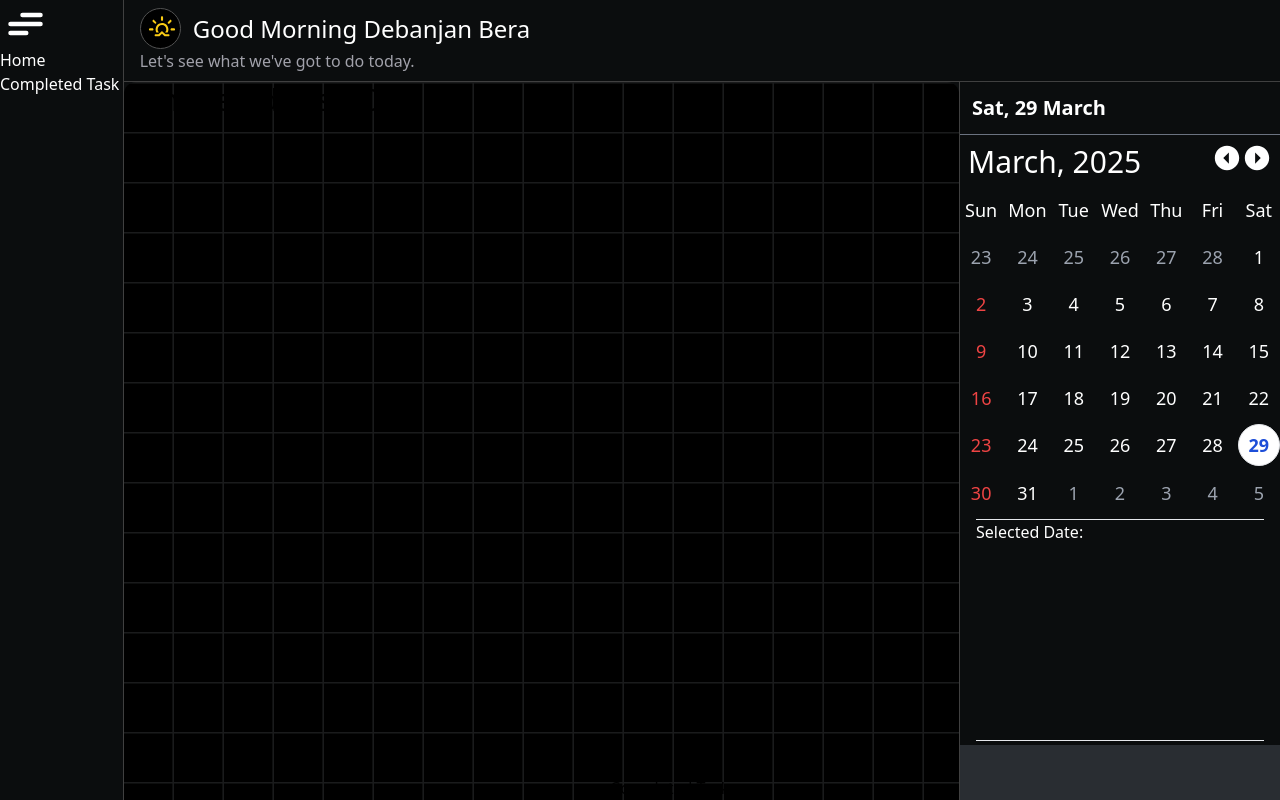
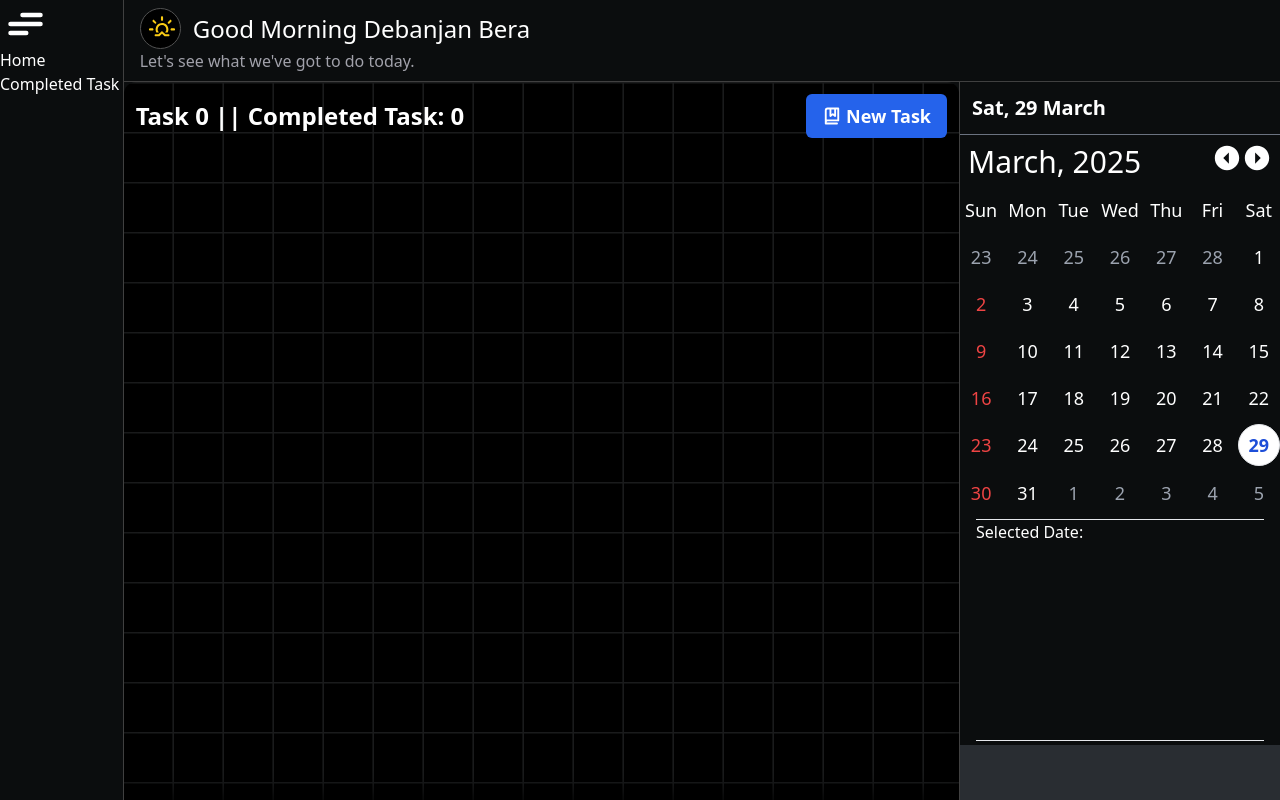
Before and after one commit to debanjan-bera/To-Do-Application, a React (Vite) app: page /completedTask in a window 1280 px wide. Built offline with nearby package versions, Linux system fonts and the light colour scheme.

Commit message:
refactor: Clean up and enhance CompletedTask component with improved task handling and context menu functionality

```diff
--- a/src/Components/layout/Calender/Calender.jsx
+++ b/src/Components/layout/Calender/Calender.jsx
@@ -20,6 +20,7 @@ export const CalenderComponent = () => {
   ];
 
   const year = currentDate.getFullYear();
+  // const year = 1945
   const month = currentDate.getMonth();
   const firstDay = new Date(year, month, 1).getDay();
   const lastDay = new Date(year, month + 1, 0).getDate();
--- a/src/To-Do/CompletedTask.jsx
+++ b/src/To-Do/CompletedTask.jsx
@@ -1,32 +1,118 @@
-import { useContext, useEffect } from "react";
+// import { useContext, useEffect } from "react";
+// import { ToDoContext } from "../Contexts/CreateContext";
+// import { TaskListComp } from "../Components/Primary Component/ListBoxComp";
+// import { AnimatePresence } from "framer-motion";
+// import { setLocalStorage } from "../Backend/LocalStorage";
+// import { ClearAllTask } from "../Components/Functions/Button/ClearTodo";
+// export const TaskActionItem = () => {
+//   const { taskArr, filteredData } = useContext(ToDoContext);
+//   useEffect(() => {
+//     setLocalStorage(taskArr, filteredData);
+//   }, [taskArr, filteredData]);
+//   return (
+//     <>
+//       <h2 className="text-3xl font-medium ">
+//         {`Completed Task: ${filteredData.length}`}
+//         <ClearAllTask pendingTask={false} />
+//       </h2>
+//       <section className="row-start-3 row-end-5 col-start-2 relative overflow-hidden">
+//         <section className="hello h-full w-full overflow-scroll">
+//           <h1>Completed Task</h1>
+//           <ul className="mytaskList text-2xl text-white">
+//             <AnimatePresence>
+//               {filteredData.map((Task) => {
+//                 return ( <TaskListComp key={Task.id} curTask={Task} pendingTask={false} /> );
+//               })}
+//             </AnimatePresence>
+//           </ul>
+//         </section>
+//       </section>
+//     </>
+//   );
+// };
+import { useContext, useEffect} from "react";
+import "./todo.css";
+import { AddTaskForm } from "./InputBox";
+import { setLocalStorage } from "../Backend/LocalStorage";
 import { ToDoContext } from "../Contexts/CreateContext";
 import { TaskListComp } from "../Components/Primary Component/ListBoxComp";
-import { AnimatePresence } from "framer-motion";
-import { setLocalStorage } from "../Backend/LocalStorage";
+import { handleFormCancel } from "../Backend/FormFunctionality";
+import { AnimatePresence} from "framer-motion";
+import { PiBookBookmarkBold } from "react-icons/pi";
+import { MobileAddTaskButton } from "../Components/Functions/Button/AddButton";
 import { ClearAllTask } from "../Components/Functions/Button/ClearTodo";
 export const TaskActionItem = () => {
-  const { taskArr, filteredData } = useContext(ToDoContext);
+  const { taskArr, windowOpen, setWindowClose, filteredData,handleAddTaskWindow,activeMenuId, setActiveMenuId} = useContext(ToDoContext);
+
+
+  // Handle context menu open/close
+  const openMenu = (e, id) => {
+    e.stopPropagation();
+    setActiveMenuId((prevId) => (prevId === id ? null : id));
+  };
+
+  // Close menu when clicking outside
+  useEffect(() => {
+    const handleClickOutside = () => setActiveMenuId(null);
+    document.addEventListener("click", handleClickOutside);
+    return () => document.removeEventListener("click", handleClickOutside);
+  }, [setActiveMenuId]);
+
   useEffect(() => {
     setLocalStorage(taskArr, filteredData);
   }, [taskArr, filteredData]);
+
+  useEffect(() => {
+    const handleKeyDown = (event) => {
+      if (event.altKey && event.key === "n") {
+        event.preventDefault(); // Prevent default browser behavior (e.g., Ctrl+S saving the page)
+        handleAddTaskWindow();
+      }
+      if (event.key === "Escape") handleFormCancel(setWindowClose);
+    };
+
+    window.addEventListener("keydown", handleKeyDown);
+    return () => window.removeEventListener("keydown", handleKeyDown);
+  }, [handleAddTaskWindow, setWindowClose]);
   return (
     <>
-      <h2 className="text-3xl font-medium ">
-        {`Completed Task: ${filteredData.length}`}
-        <ClearAllTask pendingTask={false} />
+
+        {/* stroke='%2318181b' */}
+        <AnimatePresence>{windowOpen && <AddTaskForm />}</AnimatePresence>
+        <section className="m-3  text-white flex flex-row justify-between items-center ">
+          <h2 className="text-2xl font-semibold ">
+            {`Task ${taskArr.length} || Completed Task: ${filteredData.length}`}
           </h2>
-      <section className="row-start-3 row-end-5 col-start-2 relative overflow-hidden">
-        <section className="hello h-full w-full overflow-scroll">
-          <h1>Completed Task</h1>
-          <ul className="mytaskList text-2xl text-white">
+          <div>
+            <ClearAllTask pendingTask={true} />
+          <button className="px-4 py-2 bg-blue-600 rounded-md text-white hidden  md:inline hover:bg-blue-700" onClick={()=>{
+            // e.stopPropagation();///importent
+            handleAddTaskWindow();
+          }}>
+            <div className="text-xl flex flex-row items-center gap-1">
+              <PiBookBookmarkBold />
+              <h3 className="text-lg font-bold">New Task</h3>
+            </div>
+          </button>
+          </div>
+        </section>
+        <section className="h-full w-full overflow-hidden ">
+          {/* <div className="bottom-bar h-[4rem] w-full z-20 "></div> */}
+          <div className="main-bar h-full w-full hello overflow-x-hidden overflow-y-scroll ">
+            <ul className=" text-white">
               <AnimatePresence>
+              <li className="py-3 mx-3 text-white text-2xl font-medium select-none md:mx-14">{filteredData.length ?'Completed Task':''}</li>
                 {filteredData.map((Task) => {
-                return ( <TaskListComp key={Task.id} curTask={Task} pendingTask={false} /> );
+                  return (
+                    <TaskListComp key={Task.id} curTask={Task} pendingTask={false} openMenu={openMenu} activeMenuId={activeMenuId}/>
+                  );
                 })}
               </AnimatePresence>
             </ul>
+          </div>
         </section>
-      </section>
+
+        <MobileAddTaskButton addTask={handleAddTaskWindow} />
     </>
   );
 };
```
Lines whose indentation alone changed are shown as unchanged.
